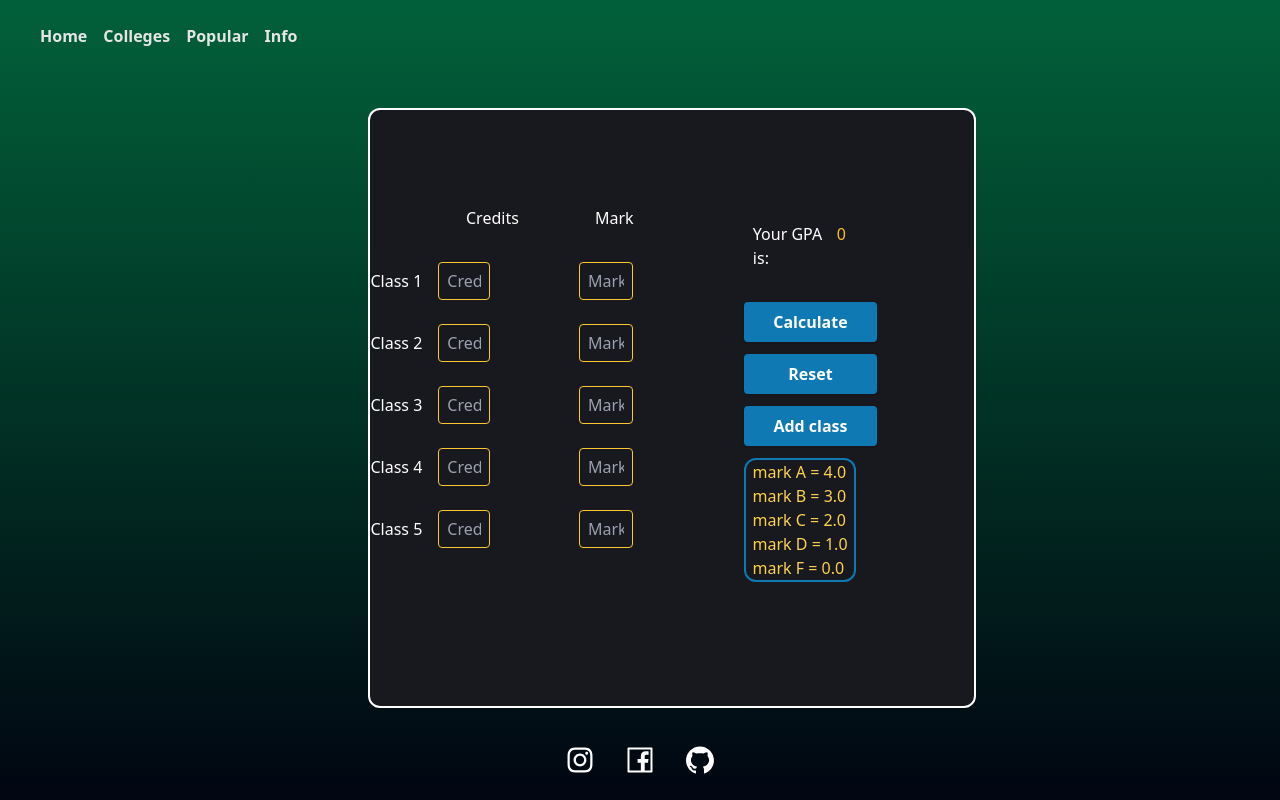
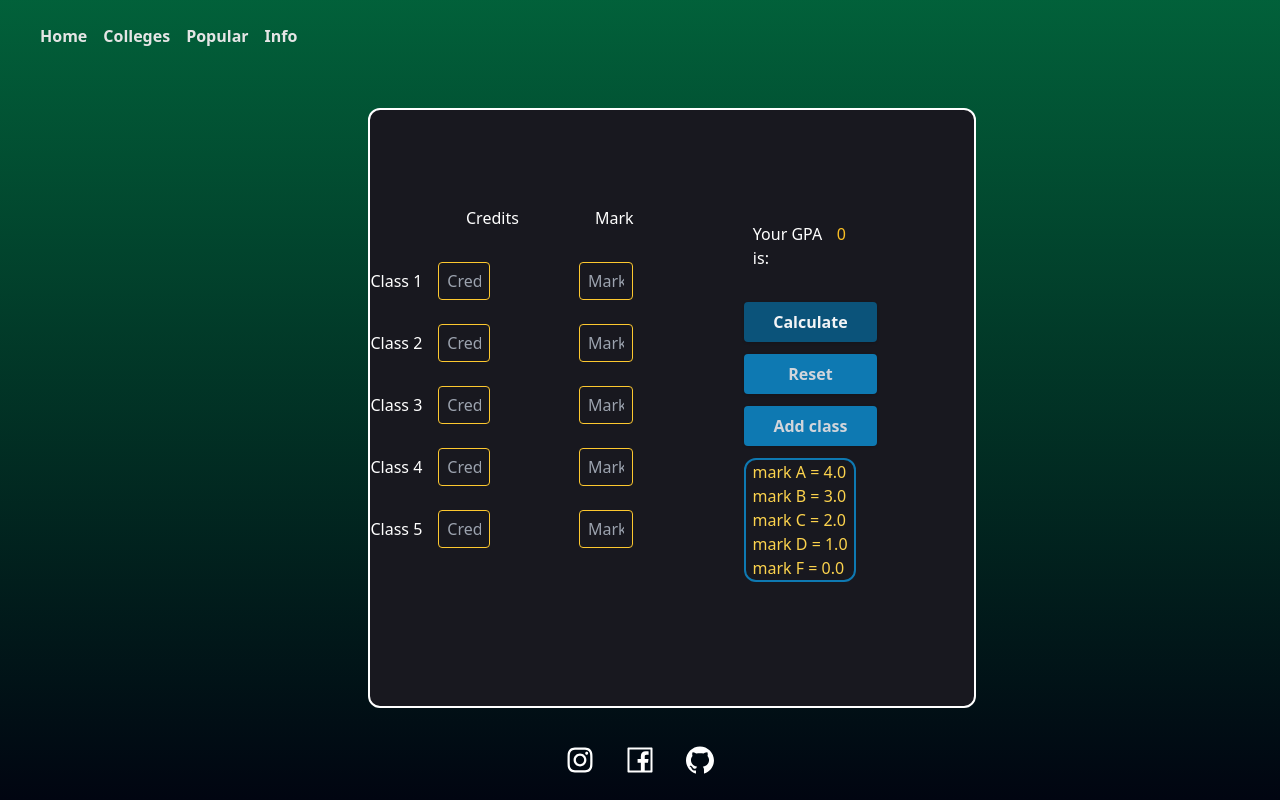
Before and after one commit to mxstruts/gpa-calculator, a Next.js app: page / in a window 1280 px wide. Built offline with nearby package versions, Linux system fonts and the light colour scheme.

Commit message:
Changed Calculate button color. Removed "NaN" result

```diff
--- a/Components/Footer.js
+++ b/Components/Footer.js
@@ -9,17 +9,17 @@ function Footer(props) {
     return (
         <div className="flex h-[10vh] items-center justify-center space-x-7">
             <Link href="https://www.instagram.com/mxstruts/">
-                <a>
+                <a target="_blank">
                     <AiOutlineInstagram className="h-8 w-8 cursor-pointer" />
                 </a>
             </Link>
-            <Link href="https://www.facebook.com/mxstruts/">
-                <a>
+            <Link href="https://www.facebook.com/StClairCollege/">
+                <a target="_blank">
                     <AiOutlineFacebook className="h-8 w-8 cursor-pointer" />
                 </a>
             </Link>
             <Link href="https://github.com/mxstruts">
-                <a>
+                <a target="_blank">
                     <AiOutlineGithub className="h-8 w-8 cursor-pointer" />
                 </a>
             </Link>
--- a/Components/Form.js
+++ b/Components/Form.js
@@ -310,7 +310,7 @@ function Form() {
             <div className="mt-32 space-y-3">
                 <div className=" space-y-3 flex flex-col ">
                     <button
-                        className=" shadow bg-[#0E79B2] hover:bg-[#00693c] focus:shadow-outline focus:outline-none text-white font-bold py-2 px-4 rounded"
+                        className=" shadow bg-[#0b537a] hover:bg-[#00693c] focus:shadow-outline focus:outline-none text-gray-100 font-bold py-2 px-4 rounded"
                         type="button"
                         onClick={() =>
                             sum(
@@ -331,7 +331,7 @@ function Form() {
                         Calculate
                     </button>
                     <button
-                        className="shadow bg-[#0E79B2] hover:bg-[#00693c] focus:shadow-outline focus:outline-none text-white font-bold py-2 px-4 rounded"
+                        className="shadow bg-[#0E79B2] hover:bg-[#00693c] focus:shadow-outline focus:outline-none text-gray-300 font-bold py-2 px-4 rounded"
                         type="button"
                         onClick={() => {
                             resetValues()
@@ -339,7 +339,7 @@ function Form() {
                         Reset
                     </button>
                     <button
-                        className="shadow bg-[#0E79B2] hover:bg-[#00693c] focus:shadow-outline focus:outline-none text-white font-bold py-2 px-4 rounded float-left w-[8.3rem] "
+                        className="shadow bg-[#0E79B2] hover:bg-[#00693c] focus:shadow-outline focus:outline-none text-gray-300 font-bold py-2 px-4 rounded float-left w-[8.3rem] "
                         onClick={() => setAddClass(!addClass)}>
                         {addClass ? 'Remove class' : 'Add class'}
                     </button>
@@ -356,7 +356,10 @@ function Form() {
                 </div>
             </div>
             <div className="relative pt-12 right-32 h-3 w-36 flex space-x-3">
-                <p>Your GPA is:</p> <p className="text-amber-400">{totalGpa}</p>
+                <p>Your GPA is:</p>
+                <p className="text-amber-400">
+                    {totalGpa === 'NaN' ? '0' : totalGpa}
+                </p>
             </div>
         </div>
     )
```
